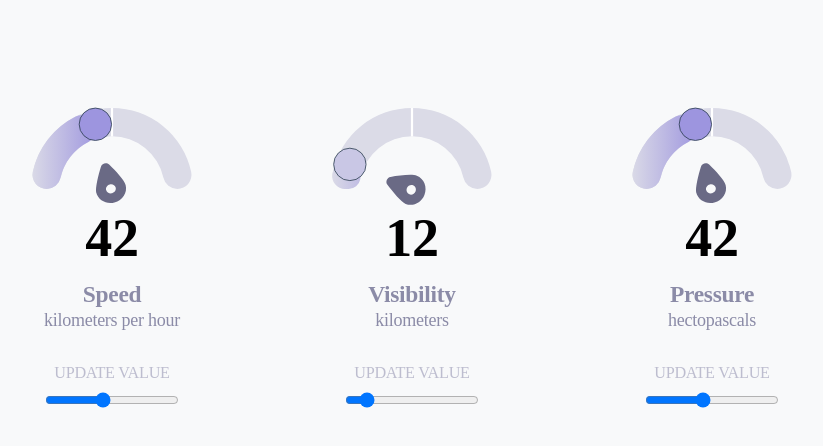
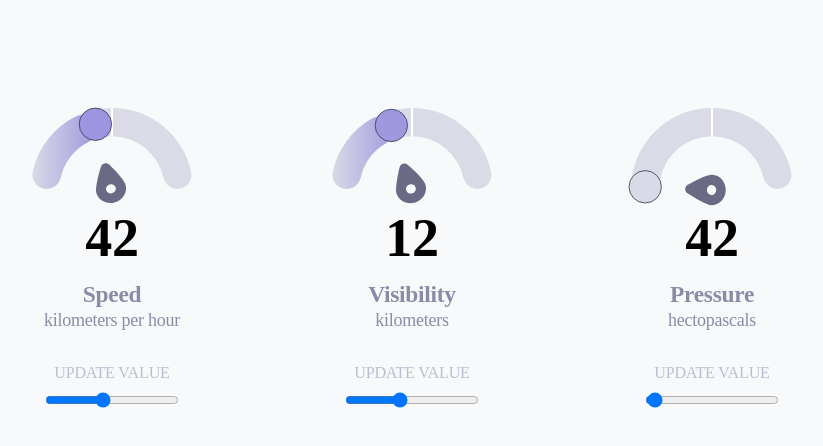
Before and after one commit to deniolp/gauge-react, a React (Create React App) app: page / in a window 1280 px wide. Shown: the top 446 px of the page, without its empty margins (228-1051 px from the left). Built offline with nearby package versions, Linux system fonts and the light colour scheme.

Commit message:
Correcting attributes and adding label for input range

```diff
--- a/src/App.js
+++ b/src/App.js
@@ -6,22 +6,22 @@ function App() {
   return (
     <div className="contaner">
       <GaugeComponent
-        min={0}
-        max={100}
+        minSize={0}
+        maxSize={100}
         initialValue={42}
         label={`Speed`}
         units={`kilometers per hour`}
       ></GaugeComponent>
       <GaugeComponent
-        min={0}
-        max={30}
+        minSize={0}
+        maxSize={30}
         initialValue={12}
         label={`Visibility`}
         units={`kilometers`}
       ></GaugeComponent>
       <GaugeComponent
-        min={0}
-        max={4000}
+        minSize={0}
+        maxSize={4000}
         initialValue={42}
         label={`Pressure`}
         units={`hectopascals`}
--- a/src/GaugeComponent.js
+++ b/src/GaugeComponent.js
@@ -22,10 +22,13 @@ const GaugeComponent = ({
         label={label}
         units={units}
       ></Gauge>
-      <h6>Update value</h6>
+      <label for={label}>
+        <h6>Update value</h6>
+      </label>
       <input
         type="range"
         className="range"
+        id={label}
         min={minSize}
         max={maxSize}
         value={value}
```
